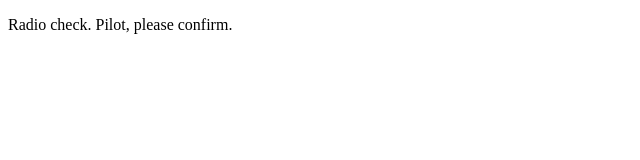
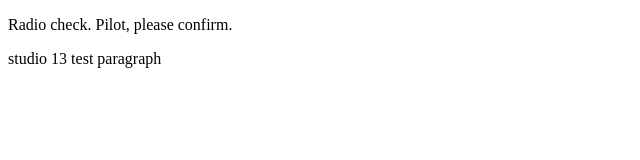
Before and after one commit to redbirdfan/Class-13-studio, a plain HTML site: page index.html in a window 1280 px wide. Shown: the whole page, without its empty margins (0-640 px from the left). Drawn offline with Linux system fonts and the light colour scheme.

Commit message:
second response

```diff
--- a/index.html
+++ b/index.html
@@ -2,5 +2,6 @@
 <html>
    <body>
       <p>Radio check. Pilot, please confirm.</p>
+      <p>studio 13 test paragraph</p>
    </body>
 </html>
```
